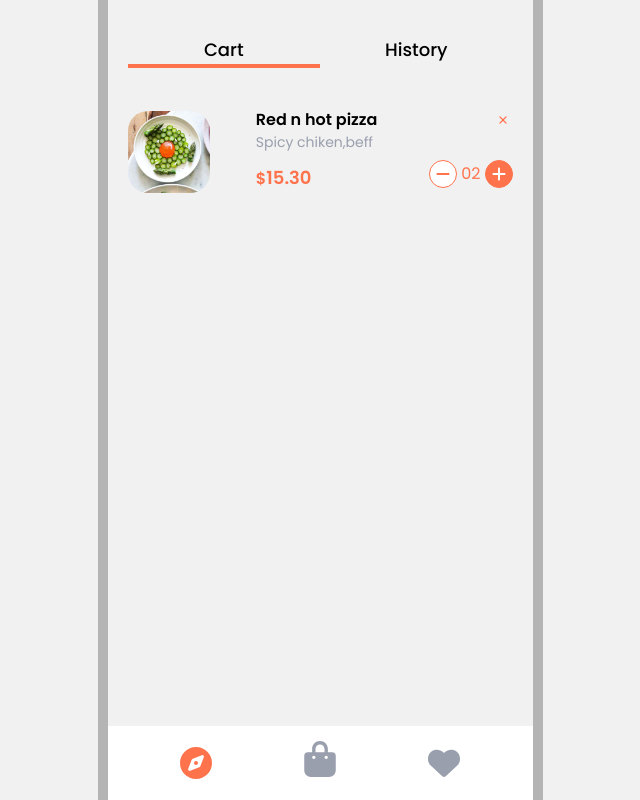
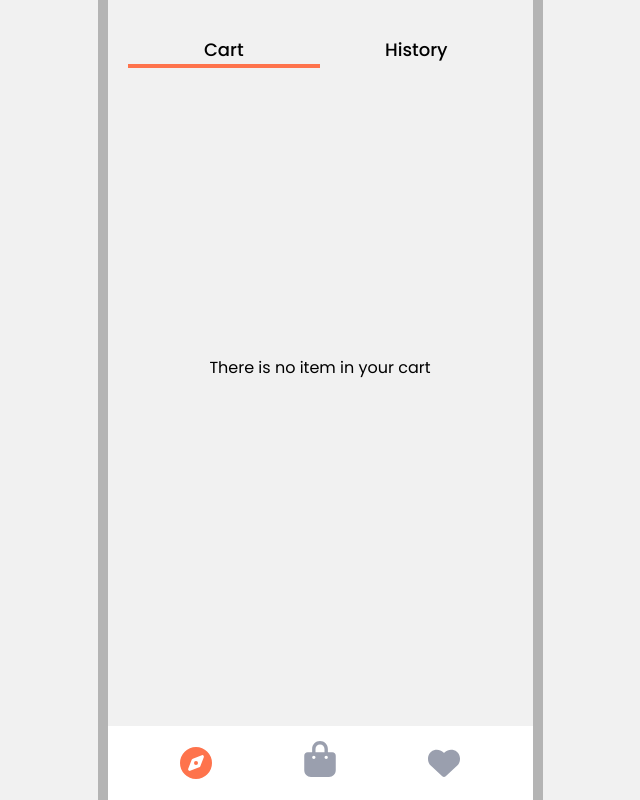
Before and after one commit to immalino/food-hub, a React (Vite) app: page /shop in a window 1280 px wide. Shown: the whole page, without its empty margins (320-960 px from the left). Built offline with nearby package versions, Linux system fonts and the light colour scheme.

Commit message:
menampilkan item dari cartItems ke cart page

```diff
--- a/src/context/StoreContext.jsx
+++ b/src/context/StoreContext.jsx
@@ -15,15 +15,29 @@ const StoreContextProvider = (props) => {
   };
 
   const removeFromCart = (itemId) => {
-    setCartItems((prev) => ({ ...prev, [itemId]: 0 }));
+    setCartItems((prev) => {
+      const updatedCart = { ...prev };
+      delete updatedCart[itemId];
+      return updatedCart;
+    });
   };
 
   const increaseCartItem = (itemId) => {
-    setCartItems((prev) => ({ ...prev, [itemId]: prev[itemId] + 1 }));
+    setCartItems((prev) => ({
+      ...prev,
+      [itemId]: prev[itemId] + 1,
+    }));
   };
 
   const decreaseCartItem = (itemId) => {
-    setCartItems((prev) => ({ ...prev, [itemId]: prev[itemId] - 1 }));
+    setCartItems((prev) => {
+      const updatedCart = { ...prev };
+      updatedCart[itemId] = prev[itemId] - 1;
+      if (updatedCart[itemId] < 1) {
+        delete updatedCart[itemId];
+      }
+      return updatedCart;
+    });
   };
 
   useEffect(() => {
@@ -49,7 +63,10 @@ const StoreContextProvider = (props) => {
     addToCart,
     removeFromCart,
     addToFavorite,
+    increaseCartItem,
+    decreaseCartItem,
     favoriteItems,
+    setFavoriteItems,
   };
 
   return (
--- a/src/index.css
+++ b/src/index.css
@@ -16,6 +16,7 @@
 
 body {
   background-color: #f1f1f1;
+  font-family: 'Poppins', sans-serif;
   width: 100%;
   min-height: 100dvh;
   height: 100%;
--- a/src/pages/DetailItem.jsx
+++ b/src/pages/DetailItem.jsx
@@ -40,7 +40,7 @@ export default function DetailItem() {
       <div className="flex w-full justify-between">
         <h1 className="text-3xl font-semibold text-orange">
           <span className="text text-base">$</span>
-          {selectedItem.price}
+          {selectedItem.price * valueCart}
         </h1>
         <div className="flex items-center justify-center gap-2">
           <div
--- a/src/pages/Shop/Cart.jsx
+++ b/src/pages/Shop/Cart.jsx
@@ -1,17 +1,73 @@
-import { useContext } from "react";
+import { useContext, useState, useEffect } from "react";
 import { StoreContext } from "../../context/StoreContext";
 import { IoIosClose } from "react-icons/io";
 import { FaMinus, FaPlus } from "react-icons/fa6";
 
 export default function Cart() {
-  const { food_list } = useContext(StoreContext);
+  const {
+    food_list,
+    cartItems,
+    increaseCartItem,
+    decreaseCartItem,
+    removeFromCart,
+  } = useContext(StoreContext);
+
+  const [pay, setPay] = useState({
+    subTotal: 0,
+    taxAndFees: 0,
+    delivery: 5.3,
+    total: 0,
+  });
+
+  useEffect(() => {
+    const calculatedSubTotal = food_list.reduce((acc, item) => {
+      if (cartItems[item._id] > 0) {
+        return acc + item.price * cartItems[item._id];
+      }
+      return acc;
+    }, 0);
+
+    setPay({
+      ...pay,
+      subTotal: calculatedSubTotal,
+      delivery: Object.keys(cartItems).length * 0.5,
+      taxAndFees: calculatedSubTotal * 0.1,
+      total: calculatedSubTotal + pay.taxAndFees + pay.delivery,
+    });
+  }, [cartItems, food_list, pay.delivery, pay.taxAndFees]);
+
+  const updateSubTotal = (newSubTotal) => {
+    setPay({
+      ...pay,
+      subTotal: newSubTotal,
+    });
+  };
+
+  const formatNumber = (num) => {
+    return num % 1 === 0 ? num.toFixed(0) : num.toFixed(1);
+  };
+
+  const isEmptyCart = Object.keys(cartItems).length === 0;
+
   return (
+    <>
+      {isEmptyCart ? (
+        <div className="mt-72 flex w-full items-center justify-center text-center">
+          There is no item in your cart
+        </div>
+      ) : (
         <div>
-      <div>
-        <div className="grid grid-cols-3 grid-rows-2 items-center justify-center">
+          <div className="flex flex-col gap-3 ">
+            {food_list.map((item, index) => {
+              if (cartItems[item._id] > 0) {
+                return (
+                  <div
+                    key={item._id}
+                    className="grid grid-cols-3 grid-rows-2 items-center justify-center rounded-[20px] bg-white px-2 py-1"
+                  >
                     <div className="row-span-2 h-[82px] w-[82px] overflow-hidden rounded-[20px]">
                       <img
-              src={food_list[0].image}
+                        src={item.image}
                         alt=""
                         className="h-full w-full object-cover"
                       />
@@ -19,29 +75,79 @@ export default function Cart() {
 
                     <div className="col-span-2 flex justify-between">
                       <div>
-              <h2 className="font-semibold">Red n hot pizza</h2>
-              <p className="text-sm text-grey">Spicy chiken,beff</p>
+                        <h2 className="font-semibold">{item.name}</h2>
+                        <p className="text-sm text-grey">
+                          {item.tags[0]}, {item.tags[1]}
+                        </p>
                       </div>
-            <div className="hover:te mt-[2px] flex h-5 w-5 cursor-pointer items-center justify-center rounded-full text-orange hover:bg-orange hover:text-white">
+                      <div
+                        onClick={() => removeFromCart(item._id)}
+                        className="hover:te mt-[2px] flex h-5 w-5 cursor-pointer items-center justify-center rounded-full text-orange hover:bg-orange hover:text-white"
+                      >
                         <IoIosClose className="text-2xl" />
                       </div>
                     </div>
                     <div className="col-span-2 flex items-center justify-between text-orange">
                       <h2 className="mt-2 text-lg font-semibold">
-              <span className="text-base">$</span>15.30
+                        <span className="text-base">$</span>
+                        {item.price * cartItems[item._id]}
                       </h2>
-            <div className="flex items-center justify-center gap-1">
-              <div className="flex h-7 w-7 items-center justify-center rounded-[50%] border border-orange bg-white text-orange">
+                      <div className="flex items-center justify-center gap-2">
+                        <div
+                          onClick={() => decreaseCartItem(item._id)}
+                          className="flex h-7 w-7 items-center justify-center rounded-[50%] border border-orange bg-white text-orange"
+                        >
                           <FaMinus />
                         </div>
-              <p>02</p>
-              <div className="flex h-7 w-7 items-center justify-center rounded-[50%] border border-orange bg-orange text-white">
+                        <p>{cartItems[item._id]}</p>
+                        <div
+                          onClick={() => increaseCartItem(item._id)}
+                          className="flex h-7 w-7 items-center justify-center rounded-[50%] border border-orange bg-orange text-white"
+                        >
                           <FaPlus />
-              </div>
-            </div>
                         </div>
                       </div>
                     </div>
                   </div>
                 );
               }
+            })}
+          </div>
+          <div className="mt-7 flex flex-col gap-2">
+            <div className="flex justify-between text-lg font-medium">
+              <h2>Subtotal</h2>
+              <h2>
+                ${formatNumber(pay.subTotal)}
+                <span className="ml-1 text-sm text-grey">USD</span>
+              </h2>
+            </div>
+            <div className="flex justify-between text-lg font-medium">
+              <h2>Tax and Fees</h2>
+              <h2>
+                ${formatNumber(pay.taxAndFees)}
+                <span className="ml-1 text-sm text-grey">USD</span>
+              </h2>
+            </div>
+            <div className="flex justify-between text-lg font-medium">
+              <h2>Delivery</h2>
+              <h2>
+                ${formatNumber(pay.delivery)}
+                <span className="ml-1 text-sm text-grey">USD</span>
+              </h2>
+            </div>
+            <div className="flex justify-between text-lg font-medium">
+              <h2>
+                Total
+                <span>{` ${Object.keys(cartItems).length} ${Object.keys(cartItems).length > 1 ? "items" : "item"}`}</span>
+              </h2>
+              <h2>
+                ${formatNumber(pay.total)}
+                <span className="ml-1 text-sm text-grey">USD</span>
+              </h2>
+            </div>
+          </div>
+        </div>
+      )}
+    </>
+  );
+}
```
Lines whose indentation alone changed are shown as unchanged.
